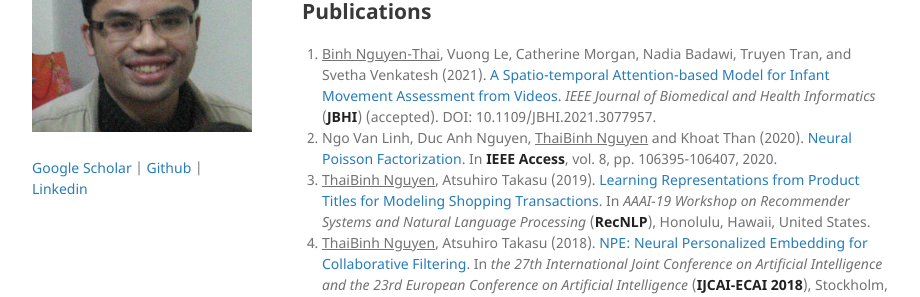
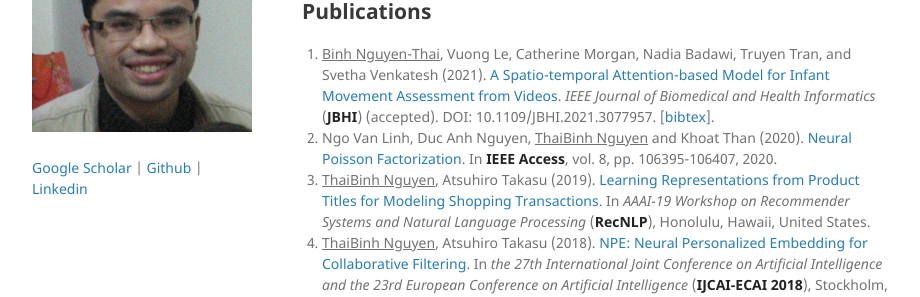
Before and after one commit to nguyenthaibinh/nguyenthaibinh.github.io, a Jekyll site: the page built from index.md, in a window 1280 px wide and 900 px high, scrolled down 625 px. Shown: the part 153-450 px from the top of the window, without its empty margins (178-1098 px from the left). Built offline with Jekyll 4.4.1, drawn with Linux system fonts in a browser that asks for light colours; the repository's description, which GitHub fills in, is left out; our own code applies the rules of GitHub Pages for plain Markdown files.

Commit message:
Update index.md

```diff
--- a/index.md
+++ b/index.md
@@ -21,7 +21,7 @@
 4. **Panasonic Scholarship** (2005-2008): full scholarship from Panasonic corporation to study the master course in Japan.
 
 ## Publications
-1. <u>Binh Nguyen-Thai</u>, Vuong Le, Catherine Morgan, Nadia Badawi, Truyen Tran, and Svetha Venkatesh (2021). <a href='https://ieeexplore.ieee.org/document/9425001' target="_blank">A Spatio-temporal Attention-based Model for Infant Movement Assessment from Videos</a>. *IEEE Journal of Biomedical and Health Informatics* (**JBHI**) (accepted). DOI: 10.1109/JBHI.2021.3077957.
+1. <u>Binh Nguyen-Thai</u>, Vuong Le, Catherine Morgan, Nadia Badawi, Truyen Tran, and Svetha Venkatesh (2021). <a href='https://ieeexplore.ieee.org/document/9425001' target="_blank">A Spatio-temporal Attention-based Model for Infant Movement Assessment from Videos</a>. *IEEE Journal of Biomedical and Health Informatics* (**JBHI**) (accepted). DOI: 10.1109/JBHI.2021.3077957. [<a href="bibtex.html#stam2021">bibtex</a>].
 1. Ngo Van Linh, Duc Anh Nguyen, <u>ThaiBinh Nguyen</u> and Khoat Than (2020). <a href="https://ieeexplore.ieee.org/document/9091827" target="_blank">Neural Poisson Factorization</a>. In **IEEE Access**, vol. 8, pp. 106395-106407, 2020.
 1. <u>ThaiBinh Nguyen</u>, Atsuhiro Takasu (2019). <a href='https://arxiv.org/pdf/1811.01166' target="_blank">Learning Representations from Product Titles for Modeling Shopping Transactions</a>. In *AAAI-19 Workshop on Recommender Systems and Natural Language Processing* (**RecNLP**), Honolulu, Hawaii, United States.
 1. <u>ThaiBinh Nguyen</u>, Atsuhiro Takasu (2018). <a href='papers/npe_ijcai18.pdf' target="_blank">NPE: Neural Personalized Embedding for Collaborative Filtering</a>. In *the 27th International Joint Conference on Artificial Intelligence and the 23rd European Conference on Artificial Intelligence* (**IJCAI-ECAI 2018**), Stockholm, Sweden. <!--[<a href="https://github.com/nguyenthaibinh/NPE"  target="_blank">code</a>]-->[<a href="bibtex.html#nguyen2018npe">bibtex</a>].
```
